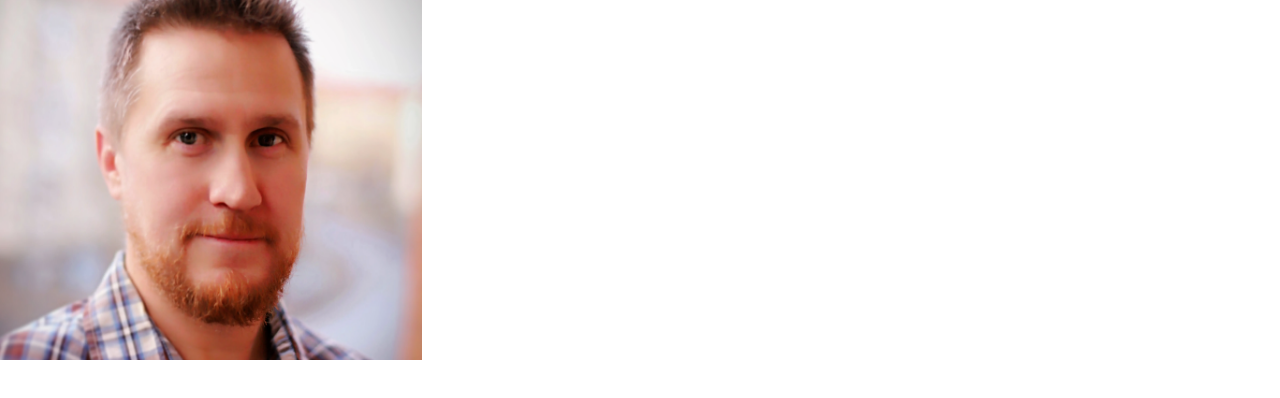
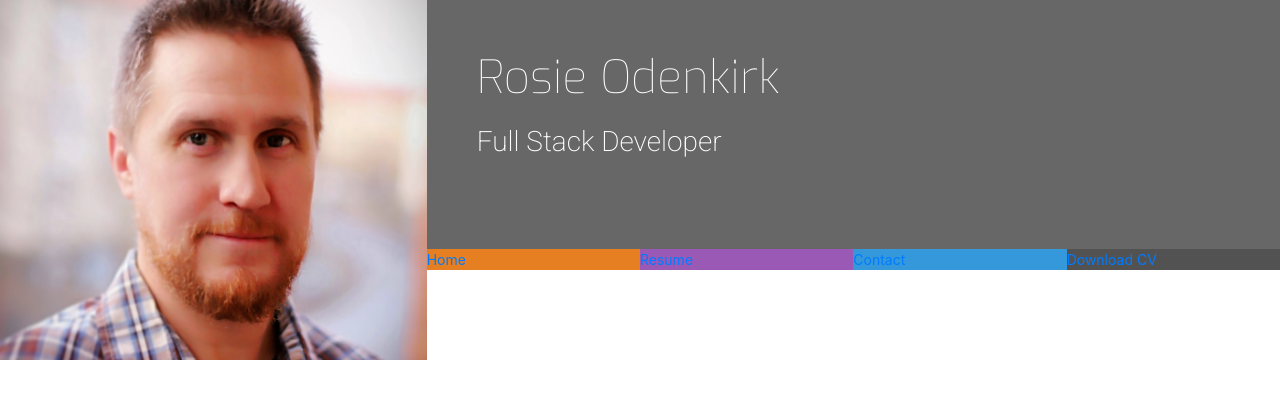
Before and after one commit to Erik1007/Resume, a plain HTML site: page index.html in a window 1280 px wide. Drawn offline with nearby package versions, Linux system fonts and the light colour scheme.

Commit message:
added links to index in the header and style for each link class

```diff
--- a/assets/css/style.css
+++ b/assets/css/style.css
@@ -1,7 +1,35 @@
 @import url('https://fonts.googleapis.com/css?family=Roboto:100,200,300,400,500,600,700|Exo:100,200,300,400,500,600,700');
+
+/*----------------------------Colors*/
+
+.bg-color-name-title {
+    background-color: #676767;
+}
+
+.ui-menu-color-home {
+    background-color: #e67e22;
+}
+
+.ui-menu-color-resume {
+    background-color: #9b59b6;
+}
+
+.ui-menu-color-contact {
+    background-color: #3498db;
+}
+
+.ui-menu-color-download {
+    background-color: #525252;
+}
+
+/*----------------------------Heading*/
 
 header {
     margin: 0;
+}
+
+.heading {
+    margin-left: 50px;
 }
 
 .logo {
@@ -14,3 +42,33 @@ header {
     -moz-transition: all .5s ease-in-out;
     -webkit-transition: all .5s ease-in-out;
 }
+
+.name {
+    font-family: "Exo", sans-serif;
+    font-weight: 100;
+    font-size: 46px;
+    margin-top: 50px;
+    color: #fff;
+}
+
+.title {
+    font-family: "Roboto", sans-serif;
+    font-weight: 200;
+    font-size: 28px;
+    margin-top: 20px;
+    margin-bottom: 90px;
+    color: #fff;
+}
+
+.list-inline-item:not(:last-child) {
+    margin: 0;
+}
+
+.menucontainer {
+    font-size: 0;
+}
+
+#nav li {
+    font-size: 14px;
+    padding: 0;
+}
--- a/index.html
+++ b/index.html
@@ -11,15 +11,35 @@
 </head>
 <body>
     <header>
-        <div class="row">
-            <a href="index.html" class="col-md-4 logo">
-
-            </a>
+        <div class="row no-gutters">
+            <a class="col-md-4 logo" href="02-index.html"></a>
             <div class="col-md-8">
-
+                <div class="row no-gutters bg-color-name-title">
+                    <div class="col heading">
+                        <h1 class="name">Rosie Odenkirk</h1>
+                        <h2 class="title"> Full Stack Developer</h2>
+                    </div>
+                </div>
+                <div class="row no-gutters">
+                    <div class="col">
+                        <ul id="nav" class="list-inline menucontainer">
+                            <li class="col-6 col-sm-3 ui-menu-color-home list-inline-item">
+                                <a href="#"><span>Home</span></a>
+                            </li>
+                            <li class="col-6 col-sm-3 ui-menu-color-resume list-inline-item">
+                                <a href="#"><span>Resume</span></a>
+                            </li>
+                            <li class="col-6 col-sm-3 ui-menu-color-contact list-inline-item">
+                                <a href="#"><span>Contact</span></a>
+                            </li>
+                            <li class="col-6 col-sm-3 ui-menu-color-download list-inline-item">
+                                <a href="#"><span>Download CV</span></a>
+                            </li>
+                        </ul>
+                    </div>
+                </div>
             </div>
         </div>
-
     </header>
     <section>
 
```
